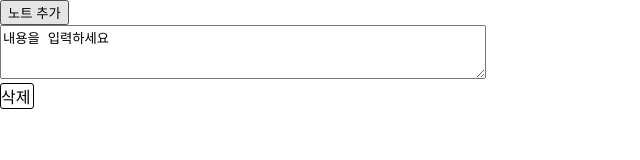
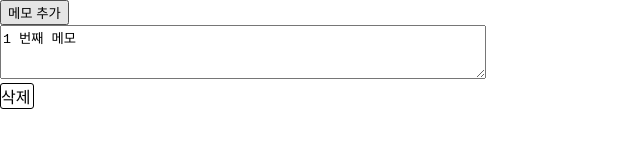
Before and after one commit to floating-points/notes-app, a React (Create React App) app: page / in a window 1280 px wide. Shown: the top 160 px of the page, without its empty margins (0-640 px from the left). Built offline with nearby package versions, Linux system fonts and the light colour scheme.

Commit message:
기본내용 수정

```diff
--- a/src/App.js
+++ b/src/App.js
@@ -4,19 +4,19 @@ import NoteList from './components/Note/index.js'
 
 class App extends React.Component {
     id=1;
-    defaultText="내용을 입력하세요";
+    defaultText=" 번째 메모";
     state={
         information:[
             {
-                id:0,
-                text:this.defaultText
+                id:1,
+                text:this.id+this.defaultText
             }
         ]
     }
 
     noteCreate=()=>{
         this.setState((prevState)=>{
-            return {information:prevState.information.concat({id:this.id++, text:this.defaultText})};
+            return {information:prevState.information.concat({id:this.id++, text:this.id+this.defaultText})};
             }
         )
         //console.log(this.id)
@@ -37,7 +37,7 @@ class App extends React.Component {
 
         return (
             <div>
-                <button onClick={this.noteCreate}>노트 추가</button>
+                <button onClick={this.noteCreate}>메모 추가</button>
                 <NoteList data={information} noteRemove={this.noteRemove}/>
             </div>
         );
```
